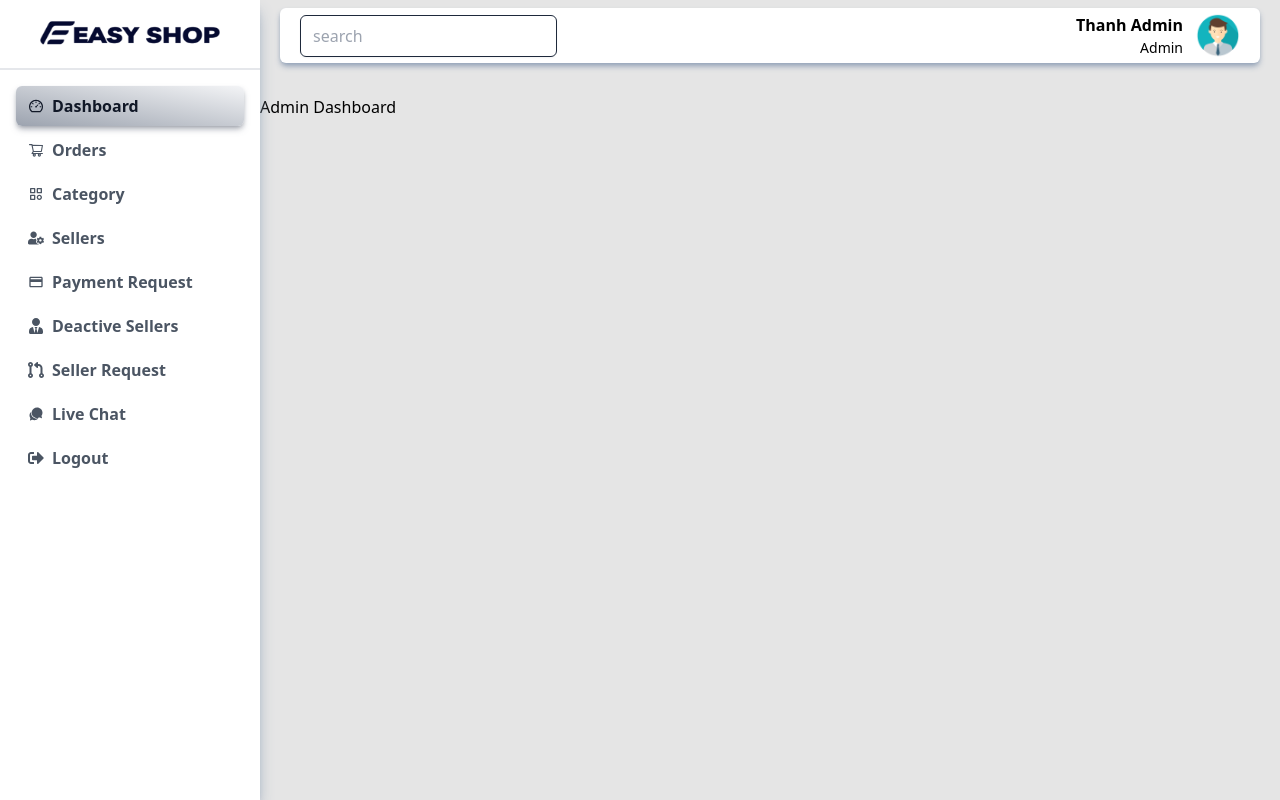
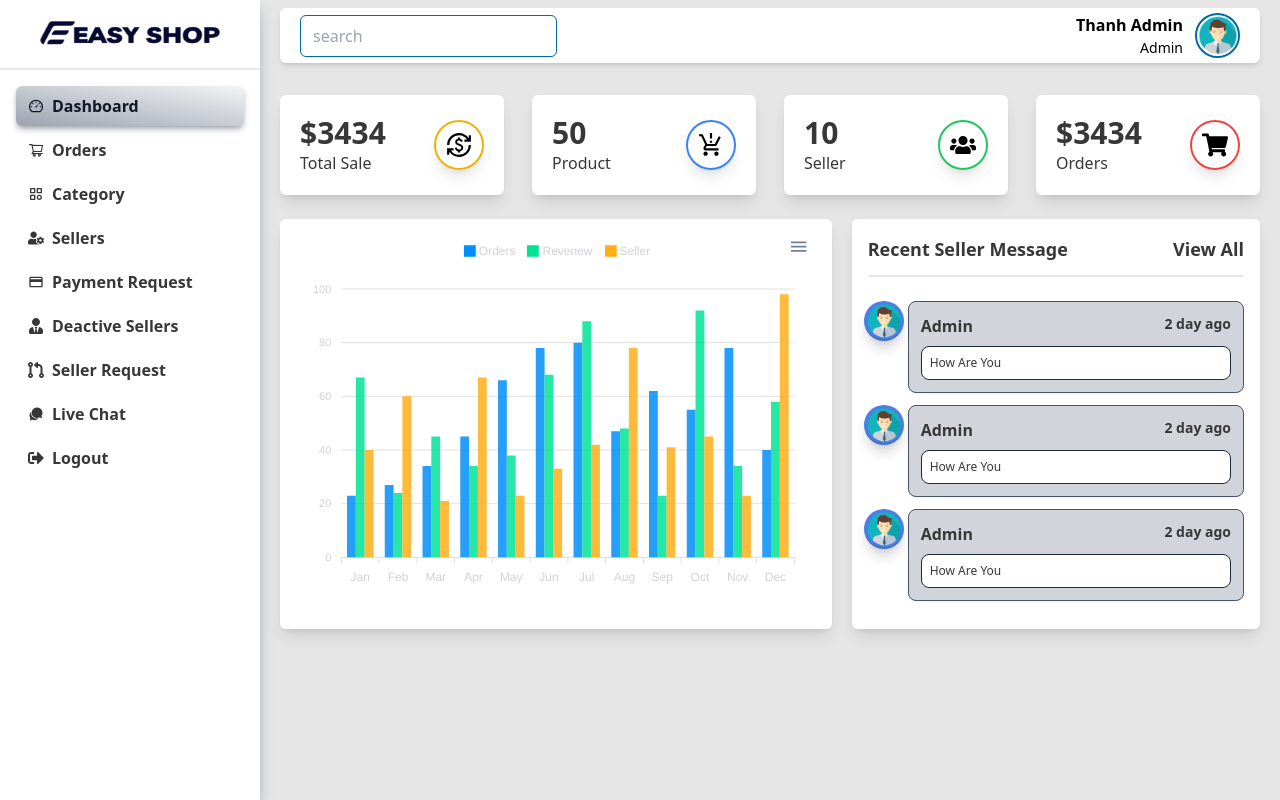
Before and after one commit to huuthanh0312/FE_Dashboard_ReactJs_Mern_Multi_Vendor_Ecommerce, a React (Create React App) app: page /admin/dashboard in a window 1280 px wide. Built offline with nearby package versions, Linux system fonts and the light colour scheme.

Commit message:
Design Admin Dashboard

```diff
--- a/src/layout/Header.jsx
+++ b/src/layout/Header.jsx
@@ -1,10 +1,38 @@
-import React from 'react'
+import React, { useEffect, useState } from 'react'
 import { FaList } from 'react-icons/fa'
 
 const Header = ({ showSidebar, setShowSidebar }) => {
+  const [sticky, setSticky] = useState(false)
+  //handle scroll function
+  useEffect(() => {
+    const handleScroll = () => {
+      const offset = window.scrollY
+      if (offset > 0) {
+        setSticky(true)
+      } else {
+        setSticky(false)
+      }
+    }
+    window.addEventListener('scroll', handleScroll)
+    return () => {
+      window.removeEventListener('scroll', handleScroll)
+    }
+  }, [])
   return (
-    <div className="fixed top-0 left-0 w-full py-2 px-2 lg:px-5 z-40">
-      <div className="ml-0 lg:ml-[260px] rounded-md shadow-md shadow-slate-400 h-[55px] flex justify-between items-center bg-white px-5 transition-all">
+    //fixed top-0 left-0 w-full
+    <div
+      className={`fixed top-0 left-0 w-full z-40 mx-auto
+						${
+              sticky
+                ? 'p-[7px] shadow-lg transition-all duration-300 bg-white hover:shadow-indigo-200'
+                : 'py-2 px-2 md:px-5 z-40 transition-all duration-300'
+            }`}
+    >
+      <div
+        className={`ml-0 lg:ml-[260px] h-[55px] flex justify-between items-center bg-white px-5 transition-all  ${
+          sticky ? '' : 'rounded-md shadow-md hover:shadow-indigo-200'
+        }`}
+      >
         <div
           onClick={() => setShowSidebar(!showSidebar)}
           className="w-9 h-9 flex lg:hidden rounded-md border-1 shadow-md shadow-gray-400 hover:shadow-gray-500 justify-center items-center cursor-pointer"
@@ -17,7 +45,7 @@ const Header = ({ showSidebar, setShowSidebar }) => {
         <div className="hidden md:block">
           <input
             type="text"
-            className="px-3 py-2 outline-none border shadow-sm bg-transparent border-slate-800 rounded-md text-gray-600 focus:border-indigo-300 overflow-hidden"
+            className="px-3 py-2 outline-none border shadow-sm bg-transparent rounded-md text-gray-600 border-sky-700 focus:border-indigo-300 overflow-hidden"
             name="search"
             placeholder="search"
           />
@@ -31,7 +59,7 @@ const Header = ({ showSidebar, setShowSidebar }) => {
                 <span className="text-[14px] w-full font-normal"> Admin</span>
               </div>
               <img
-                className="w-[45px] h-p45px]"
+                className="w-[45px] h-p45px] border-2 border-sky-700 rounded-full"
                 src="http://localhost:3000/images/admin.png"
                 alt=""
               />
--- a/src/layout/Sidebar.jsx
+++ b/src/layout/Sidebar.jsx
@@ -39,7 +39,7 @@ const Sidebar = ({ showSidebar, setShowSidebar }) => {
                   className={`${
                     pathname === n.path
                       ? 'font-bold bg-gradient-to-tr from-gray-400 to-gray-100 text-gray-900 shadow-md shadow-gray-500/50 duration-500'
-                      : 'text-gray-600 font-bold duration-200 hover:bg-indigo-50'
+                      : 'text-[#383737] font-bold duration-200 hover:bg-indigo-50'
                   } cursor-pointer px-3 py-2 rounded-md flex justify-start items-center gap-2 hover:pl-5 transition-all w-full mb-1`}
                 >
                   <span>{n.icon}</span>
@@ -48,7 +48,7 @@ const Sidebar = ({ showSidebar, setShowSidebar }) => {
               </li>
             ))}
             <li>
-              <button className="text-gray-600 font-bold duration-200 hover:bg-indigo-50 cursor-pointer px-3 py-2 rounded-md flex justify-start items-center gap-2 hover:pl-4 transition-all w-full mb-1">
+              <button className="text-[#383737] font-bold duration-200 hover:bg-indigo-50 cursor-pointer px-3 py-2 rounded-md flex justify-start items-center gap-2 hover:pl-4 transition-all w-full mb-1">
                 <span>
                   <FaSignOutAlt />
                 </span>
--- a/src/views/admin/AdminDashboard.jsx
+++ b/src/views/admin/AdminDashboard.jsx
@@ -1,12 +1,213 @@
-import React from 'react';
+import React from 'react'
+import { FaShoppingCart, FaUser, FaUsers } from 'react-icons/fa'
+import { MdCurrencyExchange, MdOutlineProductionQuantityLimits } from 'react-icons/md'
+import Chart from 'react-apexcharts'
+import { Link } from 'react-router-dom'
 
 const AdminDashboard = () => {
+  const state = {
+    series: [
+      {
+        name: 'Orders',
+        data: [23, 27, 34, 45, 66, 78, 80, 47, 62, 55, 78, 40]
+      },
+      {
+        name: 'Revenew',
+        data: [67, 24, 45, 34, 38, 68, 88, 48, 23, 92, 34, 58]
+      },
+      {
+        name: 'Seller',
+        data: [40, 60, 21, 67, 23, 33, 42, 78, 41, 45, 23, 98]
+      }
+    ],
+    options: {
+      color: ['#181ee8', '#181ee8'],
+      plotOptions: {
+        radius: 30
+      },
+      chart: { background: 'transparent', foreColor: '#d0d2d6' },
+      dataLabels: { enabled: false },
+      strock: {
+        show: true,
+        curve: ['smooth', 'straight', 'stepline'],
+        lineCap: 'butt',
+        color: '#f0f0f0',
+        width: '.5',
+        dashArray: 0
+      },
+      xaxis: {
+        categories: [
+          'Jan',
+          'Feb',
+          'Mar',
+          'Apr',
+          'May',
+          'Jun',
+          'Jul',
+          'Aug',
+          'Sep',
+          'Oct',
+          'Nov',
+          'Dec'
+        ]
+      },
+      legend: {
+        position: 'top'
+      },
+      responsive: [
+        {
+          breakpoint: 565,
+          yaxis: {
+            categories: [
+              'Jan',
+              'Feb',
+              'Mar',
+              'Apr',
+              'May',
+              'Jun',
+              'Jul',
+              'Aug',
+              'Sep',
+              'Oct',
+              'Nov',
+              'Dec'
+            ]
+          },
+          options: {
+            plotOptions: {
+              bar: {
+                horizontal: true
+              }
+            },
+            chart: {
+              height: '550px'
+            }
+          }
+        }
+      ]
+    }
+  }
   return (
     <div>
-      <h1>Admin Dashboard</h1>
+      <div className="px-2 md:px-5">
+        {/*  */}
+        <div className="w-full grid grid-cols-1 sm:grid-cols-2 md:grid-cols-2 lg:grid-cols-4 gap-7">
+          <div className="flex justify-between items-center p-5 bg-white rounded-md gap-3 shadow-lg md:hover:scale-105 hover:shadow-indigo-200">
+            <div className="flex flex-col justify-start items-start text-[#383737]">
+              <h2 className="text-3xl font-bold">$3434</h2>
+              <span className="text-md font-medium">Total Sale</span>
+            </div>
+            <div className="w-[50px] h-[50px] justify-center items-center flex rounded-full border-2 border-yellow-500 shadow-lg">
+              <MdCurrencyExchange size="26px" />
+            </div>
+          </div>
+          <div className="flex justify-between items-center p-5 bg-white rounded-md gap-3 shadow-lg md:hover:scale-105 hover:shadow-indigo-200">
+            <div className="flex flex-col justify-start items-start text-[#383737]">
+              <h2 className="text-3xl font-bold">50</h2>
+              <span className="text-md font-medium">Product</span>
+            </div>
+            <div className="w-[50px] h-[50px] justify-center items-center flex rounded-full border-2 border-blue-500 shadow-lg">
+              <MdOutlineProductionQuantityLimits size="26px" />
+            </div>
+          </div>
 
+          <div className="flex justify-between items-center p-5 bg-white rounded-md gap-3 shadow-lg md:hover:scale-105 hover:shadow-indigo-200">
+            <div className="flex flex-col justify-start items-start text-[#383737]">
+              <h2 className="text-3xl font-bold">10</h2>
+              <span className="text-md font-medium">Seller</span>
+            </div>
+            <div className="w-[50px] h-[50px] justify-center items-center flex rounded-full border-2 border-green-500 shadow-lg">
+              <FaUsers size="26px" />
+            </div>
+          </div>
+
+          <div className="flex justify-between items-center p-5 bg-white rounded-md gap-3 shadow-lg md:hover:scale-105 hover:shadow-indigo-200">
+            <div className="flex flex-col justify-start items-start text-[#383737]">
+              <h2 className="text-3xl font-bold">$3434</h2>
+              <span className="text-md font-medium">Orders</span>
+            </div>
+            <div className="w-[50px] h-[50px] justify-center items-center flex rounded-full border-2 border-red-500 shadow-lg">
+              <FaShoppingCart size="26px" />
+            </div>
+          </div>
+        </div>
+        {/*  */}
+        <div className="w-full flex flex-wrap py-6 ">
+          <div className="w-full lg:w-7/12 lg:pr-5 ">
+            <div className="w-full h-full bg-white p-4 shadow-lg rounded-md hover:shadow-indigo-200">
+              <Chart options={state.options} series={state.series} type="bar" height={360} />
+            </div>
+          </div>
+          <div className="w-full lg:w-5/12 py-6 lg:py-0 ">
+            <div className="w-full bg-white p-4 shadow-lg rounded-md hover:shadow-indigo-200">
+              <div className="flex justify-between items-center pb-3 text-lg font-semibold text-[#383737] border-b-2">
+                <h2 className="">Recent Seller Message</h2>
+                <Link className="">View All</Link>
+              </div>
+              <div className="flex flex-col gap-2 pt-6 text-[#383737] ">
+                <ol className="relative border-1 border-slate-600 ml-4">
+                  <li className="mb-3 ml-6">
+                    <div className="flex absolute -left-5 shadow-lg justify-center items-center w-10 h-10 p-[2px] bg-[#4c7fe2] rounded-full z-10">
+                      <img
+                        src="http://localhost:3000/images/admin.png"
+                        className="h-full w-full rounded-full shadow-lg"
+                        alt=""
+                      />
+                    </div>
+                    <div className="p-3 bg-gray-300 rounded-lg border border-slate-600 shadow-sm">
+                      <div className="flex justify-between items-center mb-2 font-semibold">
+                        <Link className="text-md ">Admin</Link>
+                        <time className="mb-1 text-sm sm:order-last">2 day ago</time>
+                      </div>
+                      <div className="p-2 text-xs font-normal bg-white rounded-lg border border-slate-800">
+                        How Are You
+                      </div>
+                    </div>
+                  </li>
+                  <li className="mb-3 ml-6">
+                    <div className="flex absolute -left-5 shadow-lg justify-center items-center w-10 h-10 p-[2px] bg-[#4c7fe2] rounded-full z-10">
+                      <img
+                        src="http://localhost:3000/images/admin.png"
+                        className="h-full w-full rounded-full shadow-lg"
+                        alt=""
+                      />
+                    </div>
+                    <div className="p-3 bg-gray-300 rounded-lg border border-slate-600 shadow-sm">
+                      <div className="flex justify-between items-center mb-2 font-semibold">
+                        <Link className="text-md ">Admin</Link>
+                        <time className="mb-1 text-sm sm:order-last">2 day ago</time>
+                      </div>
+                      <div className="p-2 text-xs font-normal bg-white rounded-lg border border-slate-800">
+                        How Are You
+                      </div>
+                    </div>
+                  </li>
+                  <li className="mb-3 ml-6">
+                    <div className="flex absolute -left-5 shadow-lg justify-center items-center w-10 h-10 p-[2px] bg-[#4c7fe2] rounded-full z-10">
+                      <img
+                        src="http://localhost:3000/images/admin.png"
+                        className="h-full w-full rounded-full shadow-lg"
+                        alt=""
+                      />
+                    </div>
+                    <div className="p-3 bg-gray-300 rounded-lg border border-slate-600 shadow-sm">
+                      <div className="flex justify-between items-center mb-2 font-semibold">
+                        <Link className="text-md ">Admin</Link>
+                        <time className="mb-1 text-sm sm:order-last">2 day ago</time>
+                      </div>
+                      <div className="p-2 text-xs font-normal bg-white rounded-lg border border-slate-800">
+                        How Are You
+                      </div>
+                    </div>
+                  </li>
+                </ol>
+              </div>
+            </div>
+          </div>
+        </div>
+      </div>
     </div>
-  );
-};
+  )
+}
 
-export default AdminDashboard;
+export default AdminDashboard
```
